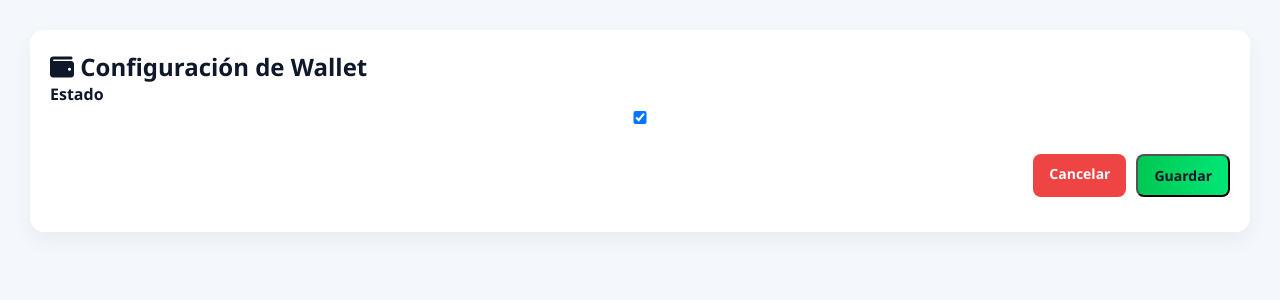
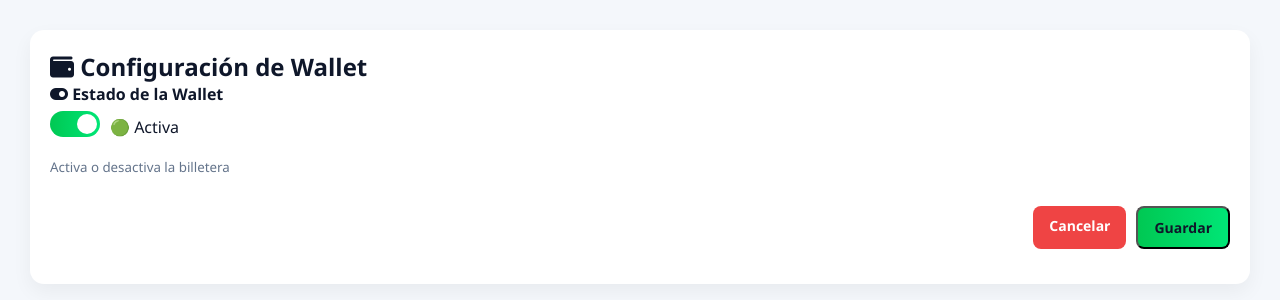
Before and after one commit to marechek/e_wallet, a Django app: page /wallets/1/edit/ in a window 1280 px wide. Shown: the part 73-373 px from the top of the page. Run offline with Django 5.2, Linux system fonts and the light colour scheme; a user stored in the database is signed in; data comes from the database, SQL or seed files in the repository; both versions use the stored data as it was after the commit.

Commit message:
feat(ui): actualización dinámica del estado de wallet con JavaScript

```diff
--- a/wallet/static/wallet/styles.css
+++ b/wallet/static/wallet/styles.css
@@ -242,3 +242,49 @@ input, select {
     font-size: 12px;
     color: #64748b;
 }
+
+/* ===== SWITCH TOGGLE ===== */
+.switch {
+    position: relative;
+    display: inline-block;
+    width: 50px;
+    height: 26px;
+}
+
+.switch input {
+    opacity: 0;
+    width: 0;
+    height: 0;
+}
+
+/* slider */
+.slider {
+    position: absolute;
+    cursor: pointer;
+    inset: 0;
+    background-color: #cbd5e1;
+    transition: 0.3s;
+    border-radius: 30px;
+}
+
+/* círculo */
+.slider::before {
+    position: absolute;
+    content: "";
+    height: 20px;
+    width: 20px;
+    left: 3px;
+    top: 3px;
+    background-color: white;
+    transition: 0.3s;
+    border-radius: 50%;
+}
+
+/* ON */
+.switch input:checked + .slider {
+    background: linear-gradient(90deg, #00C853, #00E676);
+}
+
+.switch input:checked + .slider::before {
+    transform: translateX(24px);
+}
--- a/wallet/templates/wallet/base.html
+++ b/wallet/templates/wallet/base.html
@@ -35,5 +35,23 @@
         {% endblock %}
     </div>
 
+    <script>
+    document.addEventListener("DOMContentLoaded", function () {
+
+        const checkbox = document.querySelector(".switch input");
+        const statusText = document.getElementById("wallet-status-text");
+
+        if (checkbox && statusText) {
+            checkbox.addEventListener("change", function () {
+                if (checkbox.checked) {
+                    statusText.textContent = "🟢 Activa";
+                } else {
+                    statusText.textContent = "🔴 Inactiva";
+                }
+            });
+        }
+
+    });
+    </script>
 </body>
 </html>
--- a/wallet/templates/wallet/wallet_form.html
+++ b/wallet/templates/wallet/wallet_form.html
@@ -11,8 +11,28 @@
         <div class="form-grid">
 
             <div class="form-group">
-                <label>Estado</label>
-                {{ form.is_active }}
+                <label><i class="fa-solid fa-toggle-on"></i> Estado de la Wallet</label>
+
+                <div style="display:flex; align-items:center; gap:10px;">
+
+                    <label class="switch">
+                        {{ form.is_active }}
+                        <span class="slider"></span>
+                    </label>
+
+                    <span id="wallet-status-text">
+                        {% if form.is_active.value %}
+                            🟢 Activa
+                        {% else %}
+                            🔴 Inactiva
+                        {% endif %}
+                    </span>
+
+                </div>
+
+                <small style="color:#64748b;">
+                    Activa o desactiva la billetera
+                </small>
             </div>
 
         </div>
```
Also changed, not shown: db.sqlite3.
